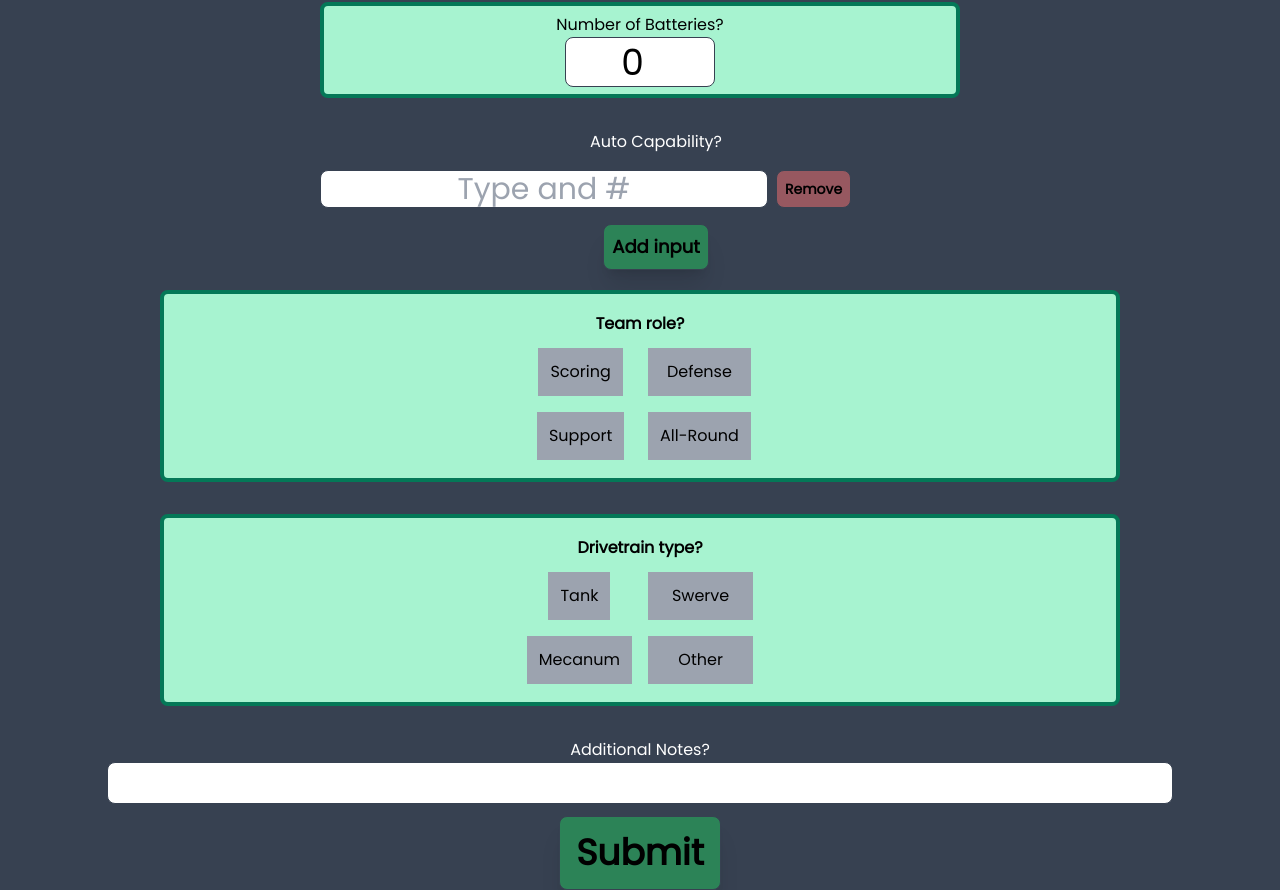
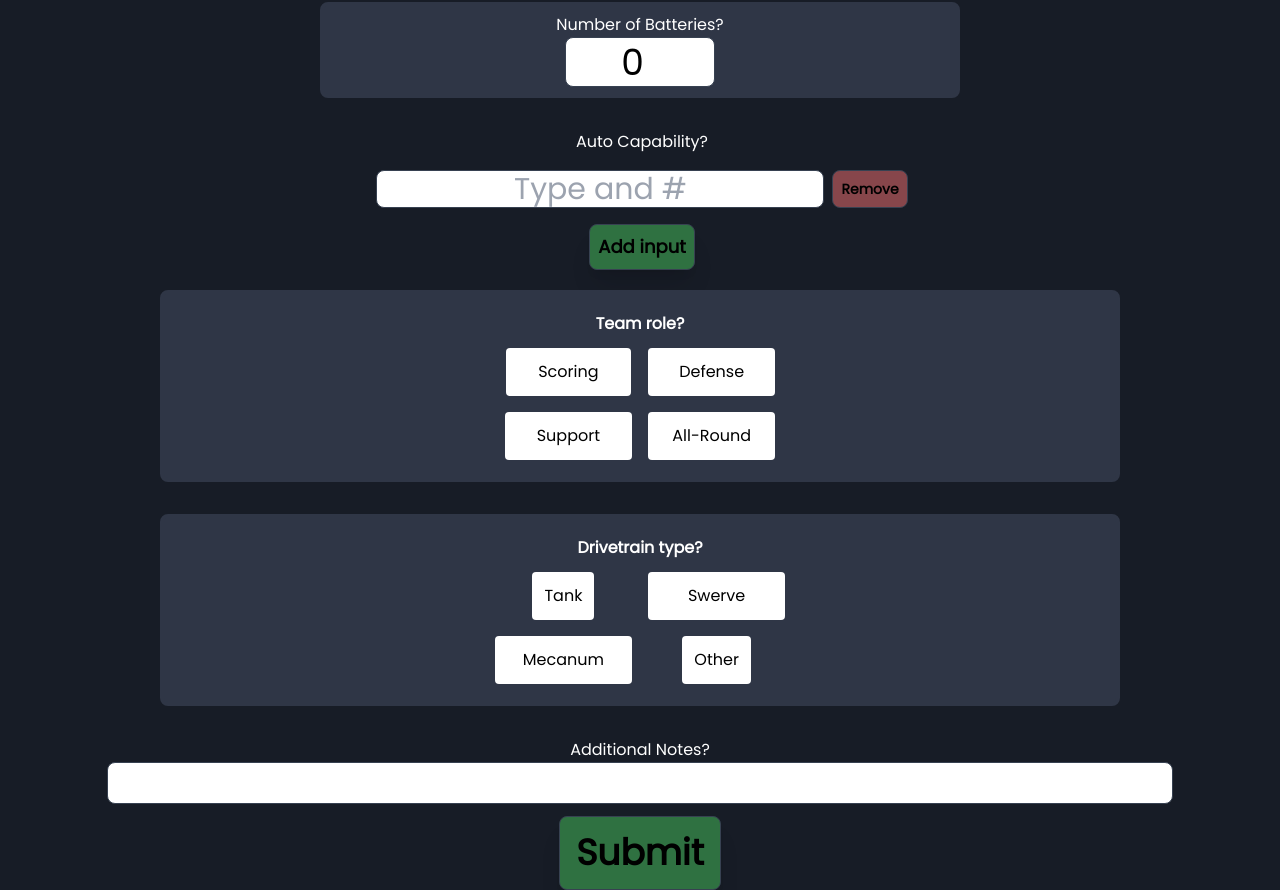
Before and after one commit to 4201VitruvianBots/scouting-app-2024, a React (Vite) app in the folder client/: page /pit in a window 1280 px wide. Shown: the part 740-1630 px from the top of the page. Built offline with nearby package versions, Linux system fonts and the light colour scheme.

Commit message:
Final formatting for pit scouting
colors + margins

```diff
--- a/client/src/apps/pit/PitApp.tsx
+++ b/client/src/apps/pit/PitApp.tsx
@@ -49,6 +49,7 @@ function PitApp() {
   const [trapPrefChecked, setTrapPrefChecked] = useState(false);
   const [speakerPrefChecked, setSpeakerPrefChecked] = useState(false);
   const [climbingPrefChecked, setClimbingPrefChecked] = useState(false);
+
 
 
   const handleAdditionalNotes = (event) => {
@@ -104,7 +105,7 @@ function PitApp() {
 
     return (
         <>
-            <div className='bg-gray-700'>
+            <div className='bg-[#171c26]'>
             <div className="border border-neutral-900 bg-gray-800 mb-7">
               <br/>
               <h1 className="text-center text-white text-3xl mb-4">Pit App</h1>
@@ -113,8 +114,8 @@ function PitApp() {
 
 
             <div className="flex justify-center items-center mb-8">
-            <div className="flex flex-col items-center bg-emerald-200 border-emerald-700 border-4 h-24 w-2/4 justify-center rounded-lg">
-            <h1 className="text-center">Team Number</h1>
+            <div className="flex flex-col items-center bg-[#2f3646] border-[#2f3646] border-4 h-24 w-2/4 justify-center rounded-lg">
+            <h1 className="text-center text-white">Team Number</h1>
             <input min={0} onChange={handleTeamNumber} value={teamNumber} style={inputTeamNum} className='place-content-center mx-auto w-min !flex border-1 rounded-lg border border-gray-700 text-4xl text-center' type="number" placeholder='Team#'></input>
             </div>
             </div>
@@ -169,17 +170,17 @@ function PitApp() {
               </div>
 
             <div className="flex justify-center items-center mb-8 mt-7">
-            <div className="flex flex-col items-center bg-emerald-200 border-emerald-700 border-4 h-24 w-2/4 justify-center rounded-lg ">
-            <h1 className="text-center">Number of Batteries?</h1>
+            <div className="flex flex-col items-center bg-[#2f3646] border-[#2f3646] border-4 h-24 w-2/4 justify-center rounded-lg ">
+            <h1 className="text-center text-white">Number of Batteries?</h1>
             <input min={0} onChange={handleBatteryNumber} value={batteryNumber} style={inputBattery} className='place-content-center mx-auto w-min !flex border-1 rounded-lg border border-gray-700 text-4xl text-center' type="number" placeholder="0"></input>
             </div>
             </div>
 
-            <div className="ml-8 flex flex-col items-center justify-center">
+            <div className="ml-1 flex flex-col items-center justify-center">
               <h1 className="text-center text-white mb-4">Auto Capability?</h1>
-              <div className="flex flex-col items-center">
+              <div className="flex flex-col items-center justify-center space-y-4">
                 {autoInputValues.map((value, index) => (
-                <div key={index} className="flex items-center space-x-2">
+                <div key={index} className="flex items-center justify-center space-x-2">
                   <input
                   className='w-2/3 border-1 rounded-lg border border-gray-700 text-3xl text-center'
                   type="text"
@@ -194,51 +195,51 @@ function PitApp() {
                   </div>
                ))}
             </div>
-            <button className="bg-green-500 font-sans text-lg font-semibold text-black md:bg-opacity-50 border-1 rounded-lg border border-gray-700 px-2 py-2 shadow-xl place-content-center mx-auto !flex pad mt-4 mb-5 " onClick={addAnotherAuto}>Add input</button>
+            <button className="bg-[#48c55c] font-sans text-lg font-semibold text-black md:bg-opacity-50 border-1 rounded-lg border border-gray-700 px-2 py-2 shadow-xl place-content-center mx-auto !flex pad mt-4 mb-5" onClick={addAnotherAuto}>Add input</button>
             </div>
 
 
 
 
             <div className="flex justify-center items-center mb-8">
-              <div className="flex flex-col items-center bg-emerald-200 border-emerald-700 border-4 h-48 w-3/4 justify-center rounded-lg ">
-                <h1 className="text-center font-semibold mb-3">Team role?</h1>
+              <div className="flex flex-col items-center bg-[#2f3646] border-[#2f3646] border-4 h-48 w-3/4 justify-center rounded-lg ">
+                <h1 className="text-center text-white font-semibold mb-3">Team role?</h1>
                 <div className='grid grid-cols-2 gap-4 justify-center'>
       <MultiButton
         onChange={setRole}
         value={role}
         labels={['Scoring', 'Defense']}
         values={['scoring','defense']}
-        className={['place-content-center mx-auto w-min !flex']}
+        className={['px-8 place-content-center mx-auto w-min !flex']}
       />
       <MultiButton
         onChange={setRole}
         value={role}
         labels={['Support', 'All-Round']}
         values={['support', 'all-round']}
-        className={["place-content-center mx-auto w-min !flex"]}
+        className={['px-8 place-content-center mx-auto w-min !flex']}
       />
     </div>
   </div>
 </div>
 
             <div className="flex justify-center items-center mb-8">
-              <div className="flex flex-col items-center bg-emerald-200 border-emerald-700 border-4 h-48 w-3/4 justify-center rounded-lg ">
-                <h1 className="text-center font-semibold mb-3">Drivetrain type?</h1>
+              <div className="flex flex-col items-center bg-[#2f3646] border-[#2f3646] border-4 h-48 w-3/4 justify-center rounded-lg ">
+                <h1 className="text-center text-white font-semibold mb-3">Drivetrain type?</h1>
                 <div className='grid grid-cols-2 gap-4 justify-center'>
       <MultiButton
         onChange={setDrivetrain}
         value={drivetrain}
         labels={['Tank', 'Swerve']}
         values={['tank','swerve']}
-        className={['place-content-center mx-auto w-min !flex']}
+        className={['px-12 place-content-center mx-auto w-min !flex']}
       />
       <MultiButton
         onChange={setDrivetrain}
         value={drivetrain}
         labels={['Mecanum', 'Other']}
         values={['MECANUM', 'other']}
-        className={["place-content-center mx-auto w-min !flex"]}
+        className={['px-7 place-content-center mx-auto w-min !flex', 'px-10 place-content-center mx-auto w-min !flex']}
       />
     </div>
   </div>
@@ -247,7 +248,7 @@ function PitApp() {
             <h1 className="text-center text-white">Additional Notes?</h1>
             <input className='place-content-center mx-auto w-5/6 !flex border-1 rounded-lg border border-gray-700 text-4xl text-center mb-3' onChange={handleAdditionalNotes} value={additionalNotes} type="text"></input>
 
-            <button className='bg-green-500 font-sans text-4xl font-semibold text-black md:bg-opacity-50 border-1 rounded-lg border border-gray-700 px-4 py-4 shadow-xl place-content-center mx-auto w-min !flex pad '>Submit</button>
+            <button className='bg-[#48c55c] font-sans text-4xl font-semibold text-black md:bg-opacity-50 border-1 rounded-lg border border-gray-700 px-4 py-4 shadow-xl place-content-center mx-auto w-min !flex pad '>Submit</button>
             </div>
         </>
     );
--- a/client/src/components/MultiButton.tsx
+++ b/client/src/components/MultiButton.tsx
@@ -14,7 +14,7 @@ function MultiButton<T>({
     return(
         values.map((v, index) =>
         <button onClick={() => onChange(v)}
-        className={`${className?.[index]} ${v === value ? 'bg-green-700' : 'bg-gray-400'} px-3 py-3`}>
+        className= {`${className?.[index]} ${v === value ? 'bg-[#48c55c]' : 'bg-white'} px-3 py-3 rounded`}>
             {labels[index]}
         </button>)
     );
```
